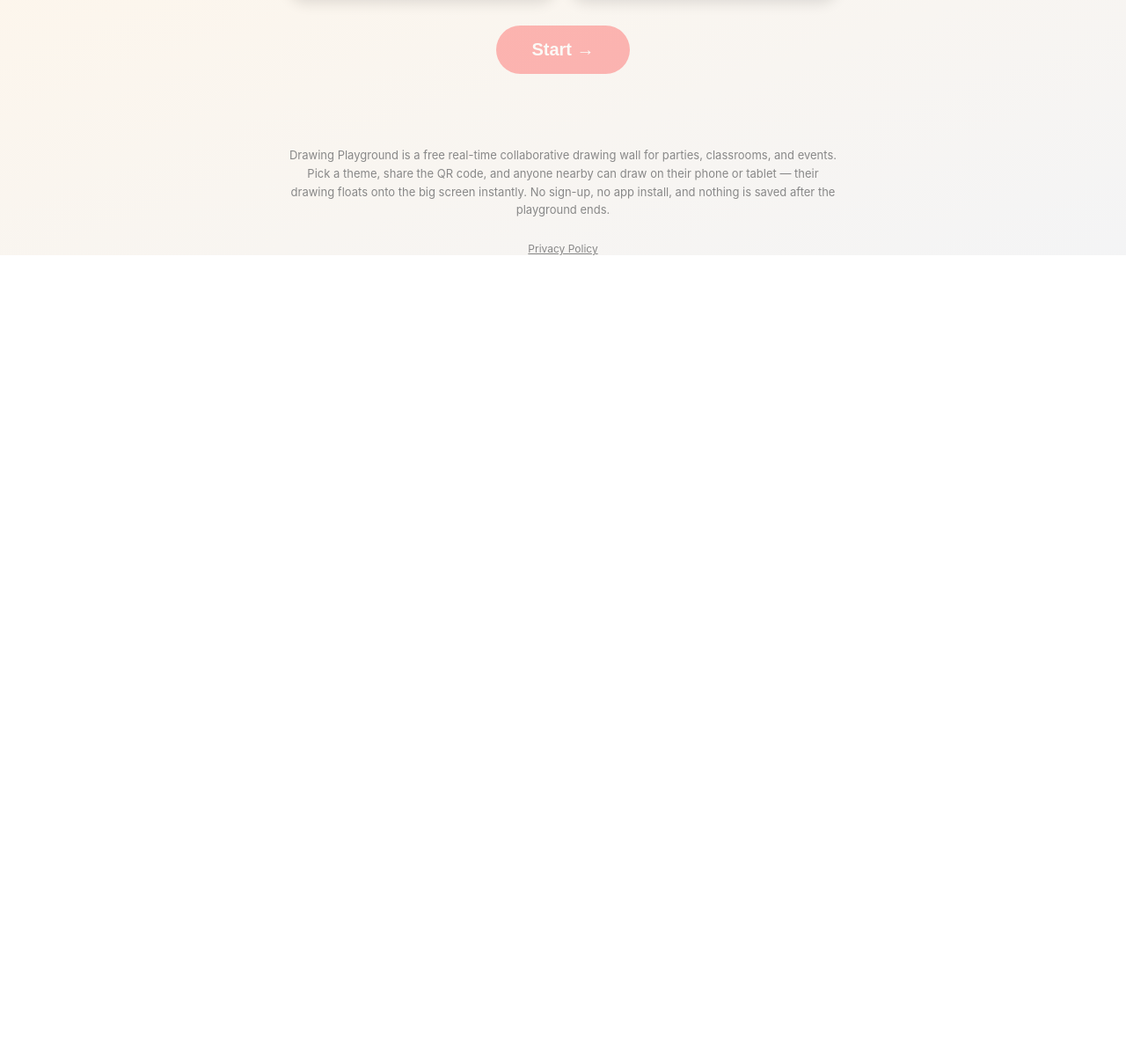
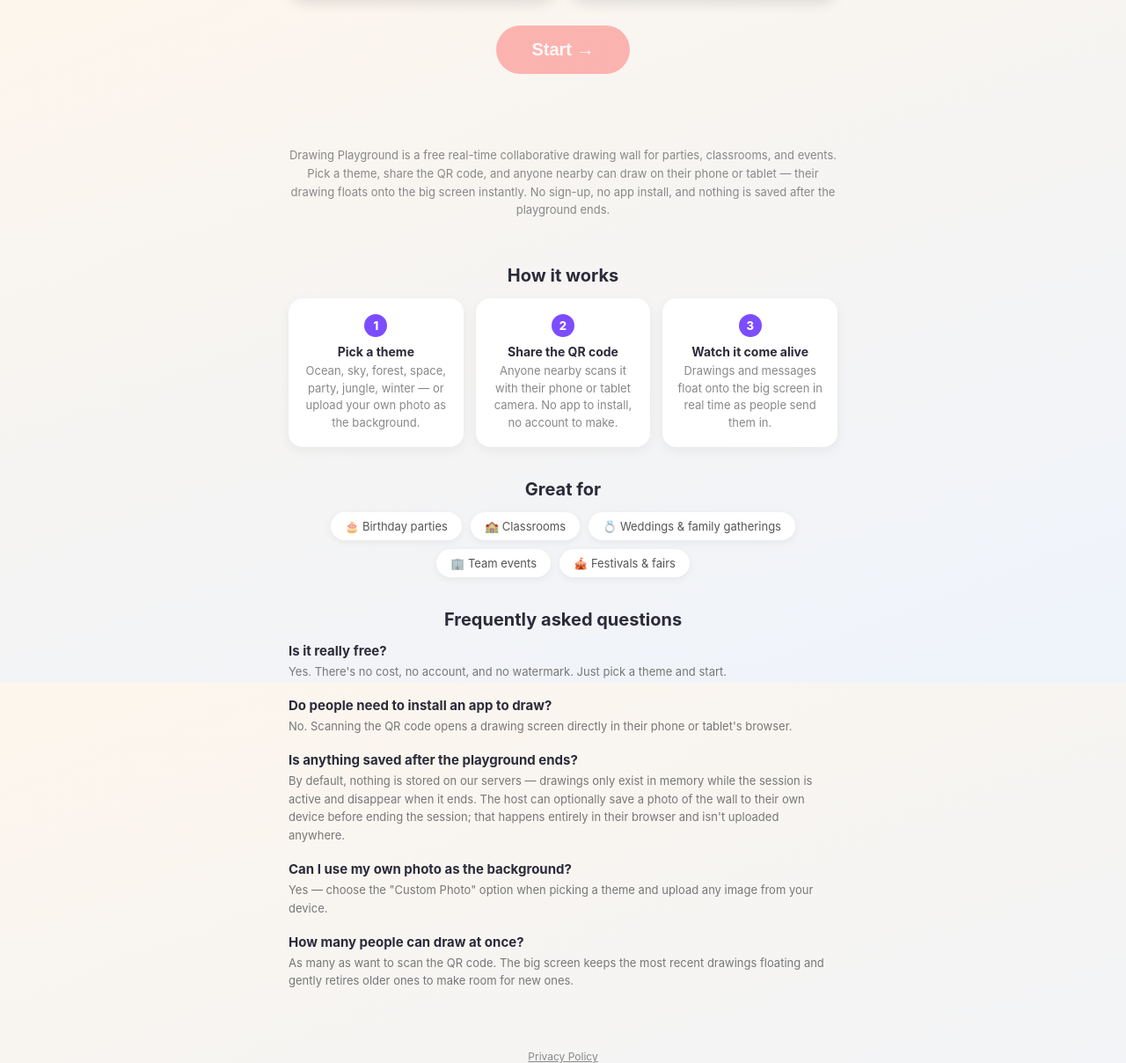
Before and after one commit to Jake-1112/kids-drawing-wall, a website: page public/index.html in a window 1280 px wide. Shown: the part 824-2032 px from the top of the page at 88% size. Before the commit the page ends 1114 px from the top, so only its background shows below. Drawn offline with Linux system fonts and the light colour scheme.

Commit message:
Expand homepage content and clarify save-photo ownership in privacy policy
- index.html: add How It Works steps, use-case list, and an FAQ section
  to give the page substantive content (was a single short paragraph)
- privacy.html: add a section explaining that saved wall photos are
  generated client-side only and never uploaded, and that drawings
  belong to whoever created them

```diff
--- a/public/index.html
+++ b/public/index.html
@@ -88,6 +88,40 @@
     width: min(720px, 92vw); margin-top: 8px; padding: 0 clamp(20px, 5vw, 48px) 8px;
     text-align: center; color: #888; font-size: 13px; line-height: 1.6;
   }
+
+  #content {
+    width: min(720px, 92vw); padding: 8px clamp(20px, 5vw, 48px) 32px; color: #555;
+  }
+  #content h2 {
+    font-size: 20px; color: #2b2b3a; margin: 36px 0 14px; text-align: center;
+  }
+  #steps {
+    display: grid; grid-template-columns: repeat(3, 1fr); gap: 14px; margin-bottom: 8px;
+  }
+  .step {
+    background: #fff; border-radius: 16px; padding: 18px 14px; text-align: center;
+    box-shadow: 0 4px 14px rgba(0,0,0,0.06);
+  }
+  .step .stepNum {
+    display: inline-flex; align-items: center; justify-content: center;
+    width: 26px; height: 26px; border-radius: 50%; background: #7c4dff; color: #fff;
+    font-weight: 800; font-size: 13px; margin-bottom: 8px;
+  }
+  .step h3 { font-size: 14px; color: #2b2b3a; margin-bottom: 4px; }
+  .step p { font-size: 13px; color: #888; line-height: 1.5; }
+
+  #useCases {
+    list-style: none; display: flex; flex-wrap: wrap; gap: 10px; justify-content: center;
+  }
+  #useCases li {
+    background: #fff; border-radius: 999px; padding: 8px 16px;
+    font-size: 13px; color: #555; box-shadow: 0 2px 8px rgba(0,0,0,0.06);
+  }
+
+  .faqItem { margin-bottom: 18px; }
+  .faqItem h3 { font-size: 15px; color: #2b2b3a; margin-bottom: 4px; }
+  .faqItem p { font-size: 13px; color: #777; line-height: 1.6; }
+
   #footer {
     margin-top: 18px; text-align: center; font-size: 12px; color: #aaa;
   }
@@ -113,6 +147,62 @@
   Pick a theme, share the QR code, and anyone nearby can draw on their phone or tablet — their drawing floats
   onto the big screen instantly. No sign-up, no app install, and nothing is saved after the playground ends.
 </div>
+
+<div id="content">
+  <h2>How it works</h2>
+  <div id="steps">
+    <div class="step">
+      <div class="stepNum">1</div>
+      <h3>Pick a theme</h3>
+      <p>Ocean, sky, forest, space, party, jungle, winter — or upload your own photo as the background.</p>
+    </div>
+    <div class="step">
+      <div class="stepNum">2</div>
+      <h3>Share the QR code</h3>
+      <p>Anyone nearby scans it with their phone or tablet camera. No app to install, no account to make.</p>
+    </div>
+    <div class="step">
+      <div class="stepNum">3</div>
+      <h3>Watch it come alive</h3>
+      <p>Drawings and messages float onto the big screen in real time as people send them in.</p>
+    </div>
+  </div>
+
+  <h2>Great for</h2>
+  <ul id="useCases">
+    <li>🎂 Birthday parties</li>
+    <li>🏫 Classrooms</li>
+    <li>💍 Weddings &amp; family gatherings</li>
+    <li>🏢 Team events</li>
+    <li>🎪 Festivals &amp; fairs</li>
+  </ul>
+
+  <h2>Frequently asked questions</h2>
+  <div class="faqItem">
+    <h3>Is it really free?</h3>
+    <p>Yes. There's no cost, no account, and no watermark. Just pick a theme and start.</p>
+  </div>
+  <div class="faqItem">
+    <h3>Do people need to install an app to draw?</h3>
+    <p>No. Scanning the QR code opens a drawing screen directly in their phone or tablet's browser.</p>
+  </div>
+  <div class="faqItem">
+    <h3>Is anything saved after the playground ends?</h3>
+    <p>By default, nothing is stored on our servers — drawings only exist in memory while the session is
+    active and disappear when it ends. The host can optionally save a photo of the wall to their own
+    device before ending the session; that happens entirely in their browser and isn't uploaded anywhere.</p>
+  </div>
+  <div class="faqItem">
+    <h3>Can I use my own photo as the background?</h3>
+    <p>Yes — choose the "Custom Photo" option when picking a theme and upload any image from your device.</p>
+  </div>
+  <div class="faqItem">
+    <h3>How many people can draw at once?</h3>
+    <p>As many as want to scan the QR code. The big screen keeps the most recent drawings floating and
+    gently retires older ones to make room for new ones.</p>
+  </div>
+</div>
+
 <div id="footer">
   <a href="/privacy.html">Privacy Policy</a>
 </div>
```
Also changed, not shown: public/privacy.html (+9 -1 lines).
